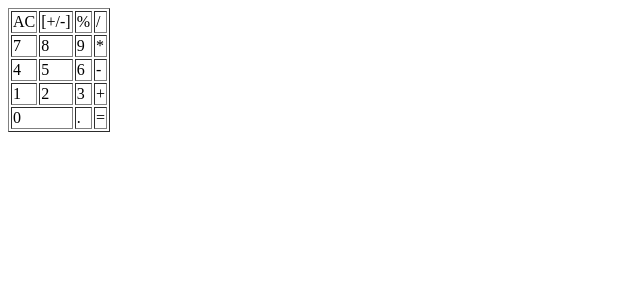
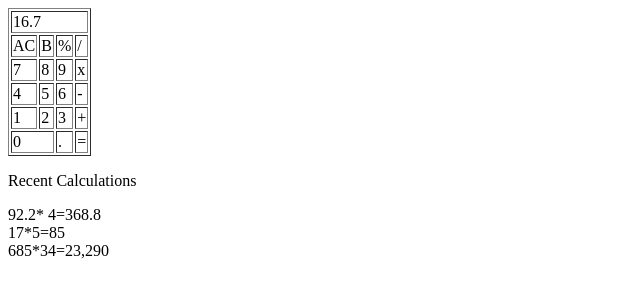
Before and after one commit to jo-thomas-1/calculator-webapp-2, a plain HTML site: page index.html in a window 1280 px wide. Shown: the whole page, without its empty margins (0-640 px from the left). Drawn offline with Linux system fonts and the light colour scheme.

Commit message:
completed html

```diff
--- a/index.html
+++ b/index.html
@@ -5,10 +5,14 @@
 		<title>Calculator</title>
 	</head>
 	<body>
+		<div id="calculator_app">
 			<table border="1">
 				<tr>
+					<td colspan="4">16.7</td>
+				</tr>
+				<tr>
 					<td>AC</td>
-				<td>[+/-]</td>
+					<td>B</td>
 					<td>%</td>
 					<td>/</td>
 				</tr>
@@ -16,7 +20,7 @@
 					<td>7</td>
 					<td>8</td>
 					<td>9</td>
-				<td>*</td>
+					<td>x</td>
 				</tr>
 				<tr>
 					<td>4</td>
@@ -31,11 +35,17 @@
 					<td>+</td>
 				</tr>
 				<tr>
-				<td colspan="2px">0</td>
+					<td colspan="2" >0</td>
 					<td>.</td>
 					<td>=</td>
 				</tr>
 			</table>
-
+			<p>Recent Calculations</p>
+			<p>
+				92.2* 4=368.8<br>
+				17*5=85<br>
+				685*34=23,290<br>
+			</p>
+		</div>
 	</body>
 </html>
```
Lines whose indentation alone changed are shown as unchanged.
